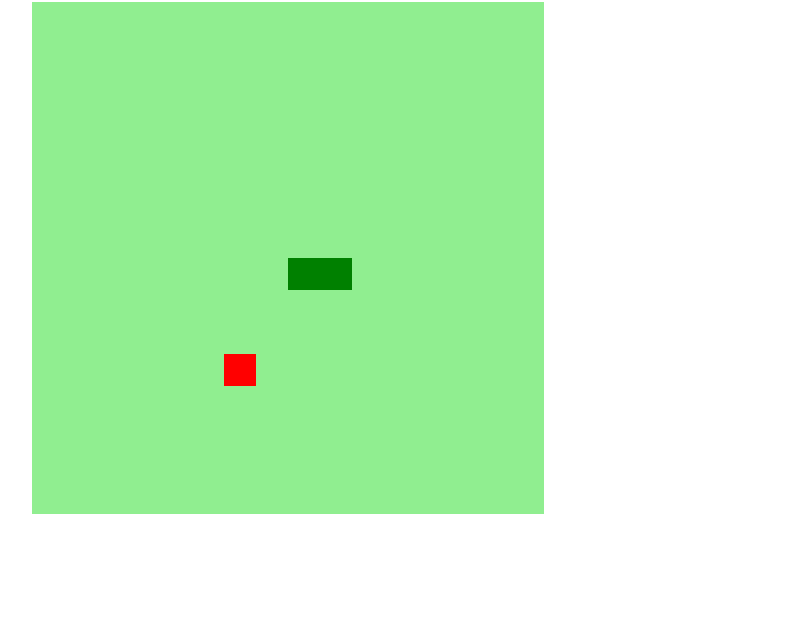
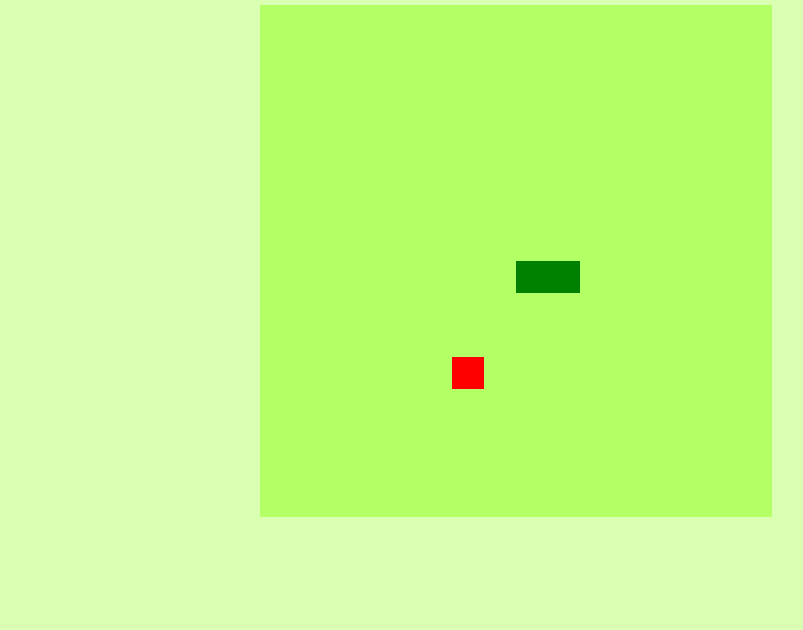
Before and after one commit to flaviohnm/projeto_jogo_cobrinha, a plain HTML site: page index.html in a window 1280 px wide. Shown: the part 170-800 px from the top of the page, without its empty margins (100-903 px from the left). Drawn offline with Linux system fonts and the light colour scheme.

Commit message:
Projeto Finalizado

```diff
--- a/css/main.css
+++ b/css/main.css
@@ -1,10 +1,13 @@
-body{
+body {
 
     height: 95vh;
-    width: 95vh;
+    width: 95vw;
     display: flex;
+    flex-direction: column;
     justify-content: center;
     align-items: center;
-    flex-direction: column;
+    background-color: #d9ffb3;
+    color: rgb(52, 165, 52);
+    font-family: 'Segoe UI', Tahoma, Geneva, Verdana, sans-serif;
 
 }
--- a/js/main.js
+++ b/js/main.js
@@ -18,7 +18,7 @@ let food = {
 }
 
 function criarBG() {
-    context.fillStyle = "lightgreen";
+    context.fillStyle = "#b3ff66";
     context.fillRect(0, 0, 16 * box, 16 * box);
 }
 
```
